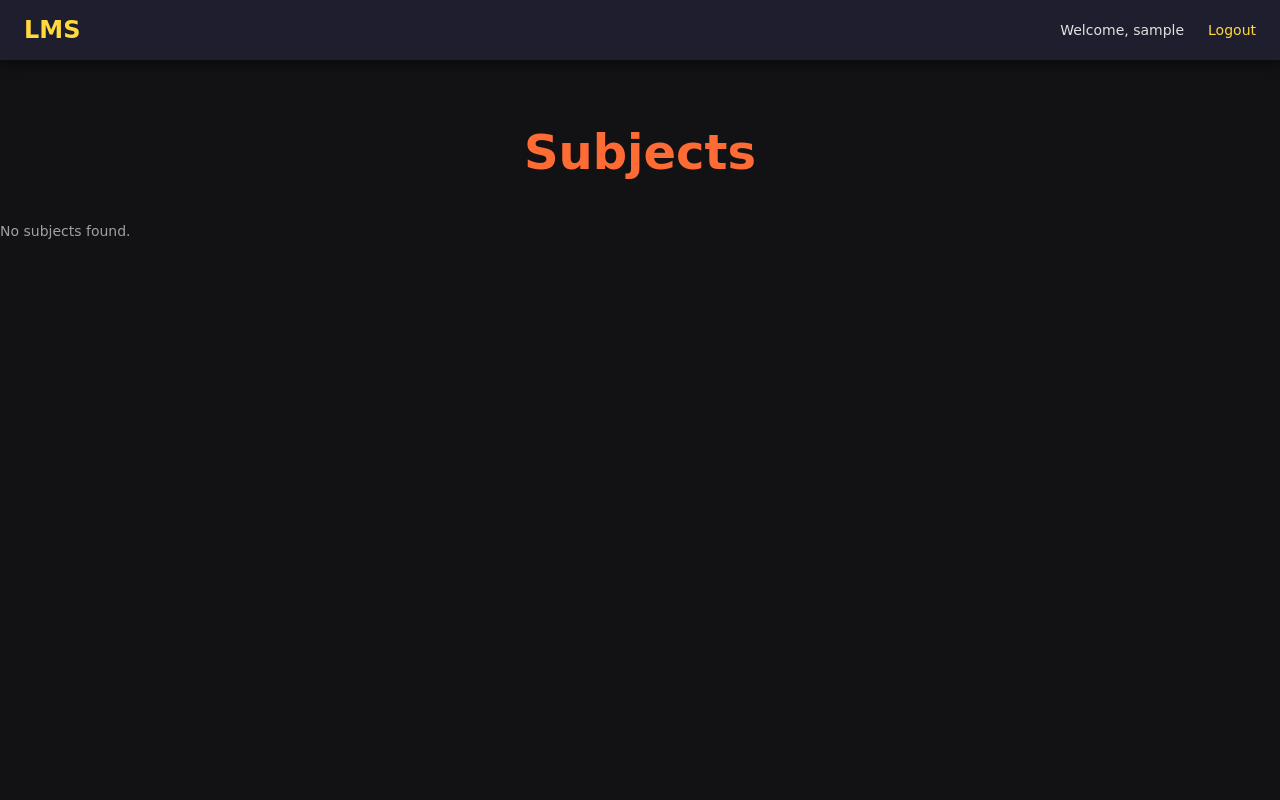
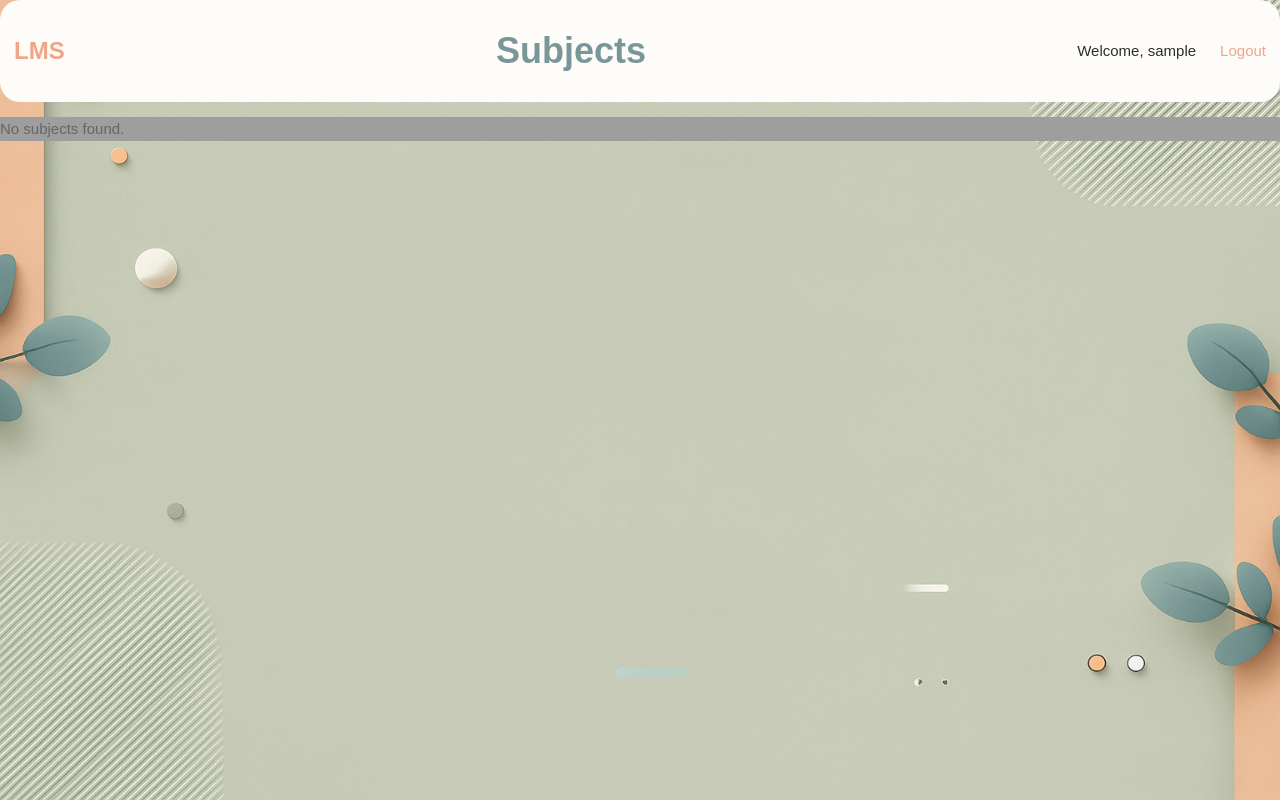
Before and after one commit to Yameen-Shaikh/LearningManagementSystem, a Django app: page /subjects/ in a window 1280 px wide. Run offline with Django 5.2, Linux system fonts and the light colour scheme; the visitor is signed in with stand-in values (Sample User, id 1); data that the repository does not hold is empty; grey boxes are pictures that could not be loaded.

Commit message:
Subject page ui fixed

```diff
--- a/static/css/style.css
+++ b/static/css/style.css
@@ -1,27 +1,30 @@
-/* Kid-Friendly Theme Guide CSS */
+/* Base Colors - Pastel Neumorphic Theme */
+:root {
+  --primary-background: #e9e8e3; /* light beige/grey */
+  --surface-panels-1: #fdfcf9;   /* soft white */
+  --surface-panels-2: #f2f1ed;   /* light cream */
+  --text-primary: #2e2e2e;       /* dark text */
+  --text-secondary: #666666;
+  --text-tertiary: #8a8a8a;
 
-/* Base Colors */
-:root {
-  --primary-background: #121214;
-  --surface-panels-1: #1E1E2E;
-  --surface-panels-2: #2E2E40;
-  --text-primary: #E0E0E0;
-  --text-secondary: #A0A0A0;
-  --text-tertiary: #6B6B6B;
-  --accent-1: linear-gradient(135deg, #FF6B35, #FFD93D); /* warm playful */
-  --accent-2: linear-gradient(135deg, #C25AFF, #00D1D5); /* fun neon */
-  --success: #2ECC71;
-  --warning: #E67E22;
-  --error: #E74C3C;
-  --divider: #3A3A50;
+  --accent-1: #f1a588;   /* coral orange */
+  --accent-2: #799799;   /* pastel teal */
+  --accent-3: #e8a36a;   /* warm peach */
+  --accent-4: #d3d0c9;   /* neutral grey */
+
+  --success: #8ec1c6;
+  --warning: #f2c94c;
+  --error: #eb5757;
+  --divider: #d6d4ce;
 }
 
 /* Typography */
 body {
-  font-family: 'Comic Neue', 'Baloo 2', cursive, sans-serif;
-  background-color: var(--primary-background);
+  font-family: 'Poppins', 'Nunito', sans-serif;
   color: var(--text-primary);
-  font-size: 14px;
+  background-image: url("../images/Background.png");
+  background-size: 100% 100%;
+  font-size: 15px;
   margin: 0;
   padding: 0;
   display: flex;
@@ -30,16 +33,13 @@ body {
 }
 
 h1, h2, h3, h4, h5, h6 {
-  font-weight: bold;
+  font-weight: 600;
   color: var(--text-primary);
 }
 
-h1 { font-size: 26px; color: #FFD93D; }
-h2 { font-size: 22px; color: #FF6B35; }
-h3 { font-size: 20px; color: #00D1D5; }
-h4 { font-size: 18px; }
-h5 { font-size: 16px; }
-h6 { font-size: 14px; }
+h1 { font-size: 28px; color: var(--accent-1); }
+h2 { font-size: 24px; color: var(--accent-2); }
+h3 { font-size: 20px; color: var(--accent-3); }
 
 p {
   color: var(--text-secondary);
@@ -47,59 +47,47 @@ p {
 }
 
 a {
-  color: #FFD93D;
+  color: var(--accent-1);
   text-decoration: none;
   transition: color 0.3s ease-in-out;
 }
 
 a:hover {
-  color: #FF6B35;
-}
-
-/* Layout & Spacing */
-.container {
-  width: 100%;
-  padding: 0;
-  box-sizing: border-box;
-}
-
-.main-content {
-  flex: 1;
-  padding: 24px 0;
+  color: var(--accent-2);
 }
 
 /* Buttons */
 .btn {
   display: inline-block;
-  padding: 12px 24px;
-  border-radius: 50px;
+  padding: 12px 28px;
+  border-radius: 40px;
   text-align: center;
-  font-weight: bold;
+  font-weight: 600;
   cursor: pointer;
   transition: all 0.3s ease-in-out;
-  font-size: 16px;
+  font-size: 15px;
+  border: none;
+  box-shadow: none;
 }
 
 .btn-primary {
   background: var(--accent-1);
-  color: white;
-  box-shadow: 0 4px 15px rgba(255, 200, 100, 0.4);
+  color: #fff;
 }
 
 .btn-primary:hover {
   transform: scale(1.05);
-  box-shadow: 0 6px 20px rgba(255, 200, 100, 0.6);
+  box-shadow: none;
 }
 
 .btn-secondary {
   background: var(--accent-2);
-  color: white;
-  box-shadow: 0 4px 15px rgba(194, 90, 255, 0.3);
+  color: #fff;
 }
 
 .btn-secondary:hover {
   transform: scale(1.05);
-  box-shadow: 0 6px 20px rgba(194, 90, 255, 0.5);
+  box-shadow: none;
 }
 
 /* Cards */
@@ -107,25 +95,20 @@ a:hover {
   background-color: var(--surface-panels-1);
   padding: 24px;
   margin: 16px auto;
-  border-radius: 16px;
+  border-radius: 20px;
   max-width: 600px;
   position: relative;
   overflow: hidden;
-  box-shadow: 0 6px 12px rgba(0, 0, 0, 0.3);
+  box-shadow: none;
 }
 
-
-
-/* Fun hover wiggle */
+/* Wiggle animation remains same */
 @keyframes wiggle {
   0%, 100% { transform: rotate(-2deg); }
   50% { transform: rotate(2deg); }
 }
 
-.card-wiggle:hover {
-  animation: wiggle 0.5s ease-in-out;
-}
-
+.card-wiggle:hover,
 .subject-item-card:hover {
   animation: wiggle 0.5s ease-in-out;
 }
@@ -134,8 +117,8 @@ a:hover {
   background-color: var(--surface-panels-2);
   padding: 16px;
   margin: 8px 0;
-  border-radius: 12px;
-  box-shadow: 0 4px 8px rgba(0, 0, 0, 0.2);
+  border-radius: 16px;
+  box-shadow: none;
 }
 
 hr {
@@ -147,17 +130,33 @@ hr {
 /* Navbar */
 .navbar {
   background-color: var(--surface-panels-1);
-  padding: 16px 24px;
+  padding: 0px 14px;
   display: flex;
   justify-content: space-between;
   align-items: center;
-  box-shadow: 0 4px 12px rgba(0, 0, 0, 0.5);
+  box-shadow: none;
+  border-radius: 20px;
 }
 
 .navbar-brand {
   font-size: 24px;
-  font-weight: bold;
-  color: #FFD93D;
+  font-weight: 700;
+  color: var(--accent-1);
+}
+
+.navbar-center {
+    flex-grow: 1;
+    text-align: center;
+}
+
+.navbar-center h2 {
+    font-size: 36px;
+    color: var(--accent-2);
+}
+
+.navbar-text {
+    font-size: 20px;
+    color: var(--text-secondary);
 }
 
 .navbar-nav {
@@ -172,118 +171,63 @@ hr {
 }
 
 .nav-item .nav-link:hover {
-  color: #FF6B35;
+  color: var(--accent-2);
 }
 
 /* Forms */
-.form-group {
-  margin-bottom: 16px;
-}
-
 .form-control {
   width: 100%;
   padding: 12px;
   background-color: var(--surface-panels-2);
-  border: 2px dashed var(--divider);
-  border-radius: 12px;
+  border: none;
+  border-radius: 16px;
   color: var(--text-primary);
   font-size: 14px;
+  box-shadow: none;
 }
 
 .form-control:focus {
   outline: none;
-  border-color: #FFD93D;
-  box-shadow: 0 0 0 3px rgba(255, 217, 61, 0.3);
+  box-shadow: none;
 }
 
-.card form {
-  display: flex;
-  flex-direction: column;
-  align-items: center;
-  max-width: 400px;
-  margin: 0 auto;
-}
-
-.card form .form-group {
-  width: 100%;
-}
-
-
-
-/* Messages */
-.messages {
-  list-style: none;
-  padding: 0;
-  margin: 0 0 1rem 0;
-}
-
-.messages li {
-  padding: 1rem;
-  margin-bottom: 1rem;
-  border-radius: 12px;
-  color: white;
-  font-weight: bold;
-}
-
-.messages li.success {
-  background-color: var(--success);
-}
-
-.messages li.warning {
-  background-color: var(--warning);
-}
-
-.messages li.error {
-  background-color: var(--error);
-}
-
-.alert-danger {
-  color: var(--error);
-  font-size: 12px;
-  margin-top: 4px;
-}
-
-.header-container {
-  text-align: center;
-  margin-bottom: 24px;
-}
-
+/* Subject Grid */
 .subject-grid {
   display: grid;
-  /* Define 3 columns with a specific, equal width */
   grid-template-columns: repeat(3, 350px);
-  /* Center the entire grid of cards on the page */
   justify-content: center;
   gap: 20px 120px;
-  padding: 10px; /* Optional: adds some space from the screen edges */
+  padding: 10px;
+  padding-right: 60px;
+  max-width: 1200px; /* Adjust as needed */
+  margin: 0 auto;
 }
 
 .subject-item-card {
   background-color: var(--surface-panels-2);
-  border-radius: 16px;
-  box-shadow: 0 6px 12px rgba(0, 0, 0, 0.3);
+  border-radius: 20px;
+  box-shadow: none;
   text-align: center;
-
-  /* --- Control card size precisely --- */
   width: 350px;
   height: 150px;
-
-  /* --- Use Flexbox to center the text inside --- */
   display: flex;
   align-items: center;
   justify-content: center;
 }
 
-/* The rest of your styles can remain the same */
-
-.header-container h2 {
-  font-size: clamp(2rem, 5vw, 3rem);
+.subject-item-card h3 a {
+  font-size: clamp(1.5rem, 4vw, 2.5rem);
+  color: var(--accent-1);
 }
 
-.subject-item-card h3 {
-  font-size: clamp(1.5rem, 4vw, 2.5rem);
+.subject-item-card h3 a:hover {
+  color: var(--accent-2);
 }
 
-.subject-item-card h3 a {
-  font-size: clamp(1.5rem, 4vw, 2.5rem);
+.subject-list-container {
+  padding: 0;
 }
+
+.subject-list-background {
+  background-image: url("../images/Background-image.png");
+}
--- a/templates/base.html
+++ b/templates/base.html
@@ -10,6 +10,9 @@
 <body>
     <nav class="navbar">
         <a class="navbar-brand" href="{% url 'subject_list' %}">LMS</a>
+        <div class="navbar-center">
+            {% block navbar_title %}{% endblock %}
+        </div>
         <div class="navbar-nav">
             {% if user.is_authenticated %}
                 <span class="nav-item">Welcome, {{ user.username }}</span>
--- a/templates/level_select.html
+++ b/templates/level_select.html
@@ -1,8 +1,11 @@
 {% extends 'base.html' %}
+
+{% block navbar_title %}
+  <h2>{{ subject.name }}</h2>
+{% endblock %}
 
 {% block content %}
   <div class="card card-wiggle">
-    <h2>{{ subject.name }}</h2>
     <h4>Select a Level</h4>
     {% if levels %}
       <div class="list-group">
--- a/templates/subject_list.html
+++ b/templates/subject_list.html
@@ -1,10 +1,11 @@
 {% extends 'base.html' %}
 
+{% block navbar_title %}
+  <h2>Subjects</h2>
+{% endblock %}
+
 {% block content %}
-  <div class="header-container">
-    <h2>Subjects</h2>
-  </div>
-  <div class="container">
+  <div class="container subject-list-container subject-list-background">
     {% if subjects %}
       <div class="subject-grid">
         {% for subject in subjects %}
```
Also changed, not shown: gemini.md (+5 -0 lines), static/images/Background.png (added).
